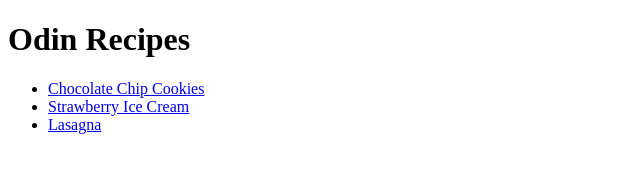
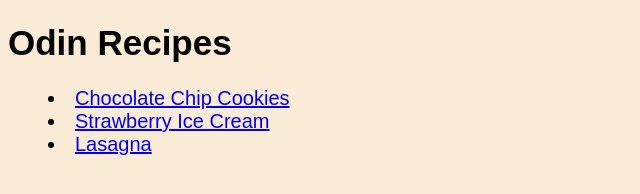
Before and after one commit to qeuif/odin-recipes, a plain HTML site: page index.html in a window 1280 px wide. Shown: the whole page, without its empty margins (0-640 px from the left). Drawn offline with Linux system fonts and the light colour scheme.

Commit message:
Add css to homepage

```diff
--- /dev/null
+++ b/homepage.css
@@ -0,0 +1,16 @@
+body {
+    font-family: Arial, Helvetica, sans-serif;
+    background-color: antiquewhite;
+}
+
+h1 {
+    font-weight: bold;
+    font-size: 35px;
+    color: black;
+}
+
+ul {
+    font-size: 20px;
+    list-style-position: inside;
+    align-items: baseline;
+}
--- a/index.html
+++ b/index.html
@@ -4,6 +4,8 @@
     <meta charset="UTF-8">
     <meta name="viewport" content="width=device-width, initial-scale=1.0">
     <title>Recipes</title>
+
+    <link rel="stylesheet" href="homepage.css">
 </head>
 
 <body>
```
